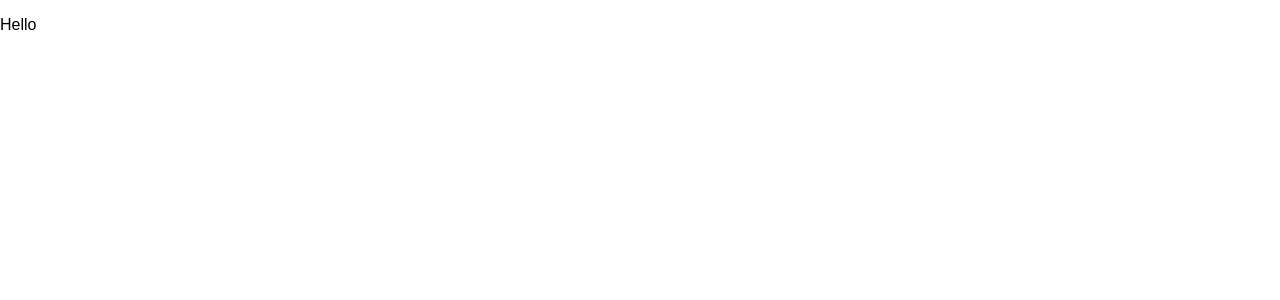
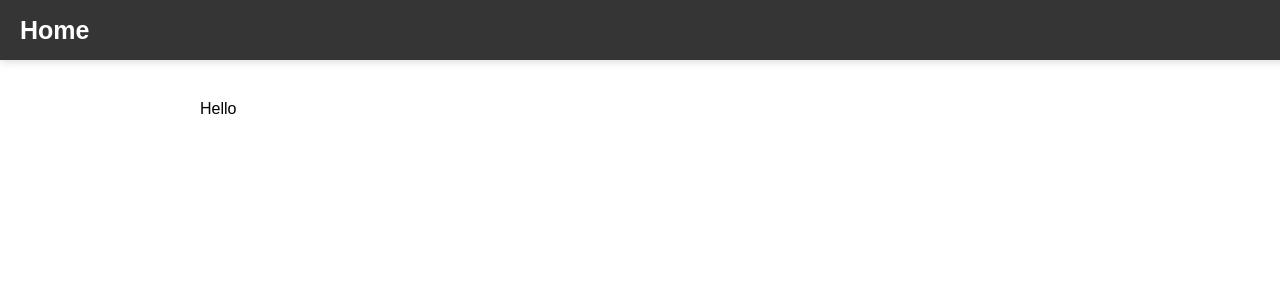
Before and after one commit to TwixTeam/TP3-react, a React (Create React App) app: page / in a window 1280 px wide. Shown: the top 300 px of the page. Built offline with nearby package versions, Linux system fonts and the light colour scheme; sample sign-in values are in the browser's storage.

Commit message:
Create router + Home page  + NavBar

```diff
--- /dev/null
+++ b/src/components/NavBar/NavBar.css
@@ -0,0 +1,27 @@
+.NavBar {
+  position: fixed;
+  top: 0;
+  display: flex;
+
+  font-size: 25px;
+  width: 100%;
+  height: 60px;
+  padding: 0 10px;
+
+  align-items: center;
+
+  background: rgba(34, 33, 33, 0.904);
+  box-shadow: 0 0 10px rgba(0, 0, 0, 0.2);
+  z-index: 3;
+}
+
+.NavBar .main {
+  padding: 10px;
+  margin-right: 30px;
+  font-weight: bold;
+}
+
+.NavBar .main a {
+  text-decoration: none;
+  color: white;
+}
--- /dev/null
+++ b/src/components/NavBar/index.js
@@ -0,0 +1,14 @@
+import React from 'react'
+
+import { Link } from 'react-router-dom';
+import "./NavBar.css";
+
+const NavBar = () => (
+  <div className="NavBar">
+    <div className="main">
+      <Link to="/">Home</Link>
+    </div>
+  </div>
+);
+
+export default NavBar;
--- /dev/null
+++ b/src/pages/Layout/Layout.css
@@ -0,0 +1,5 @@
+.content {
+  margin-top: 100px;
+  margin-left: 200px;
+  margin-right: 200px;
+}
--- a/src/pages/Layout/index.js
+++ b/src/pages/Layout/index.js
@@ -8,17 +8,17 @@ import {
 } from "react-router-dom";
 
 import Home from "../Home";
+import NavBar from "../../components/NavBar";
 
 import AuthService from "../../services/authService";
 
+import "./Layout.css";
+
 const Layout = () => (
   <div>
-    {
-      !AuthService.isLoggedIn &&
-      <Redirect to="/login" />
-      //<NavBar history={this.props.history} />
-    }
-    <div>
+    <NavBar />
+
+    <div className="content">
       <Switch>
         <Route exact path="/" component={Home} />
         <Route path="/customers" component={Home} />
--- a/src/pages/Login/index.js
+++ b/src/pages/Login/index.js
@@ -20,7 +20,9 @@ class Login extends Component {
   }
 
   handleLogin = (credentials) => {
-    AuthService.login(credentials.username, credentials.password)
+    localStorage.clear();
+    AuthService.setToken("boubloublouboubolouoolu");
+    this.props.history.push('/');
   }
 }
 
```
